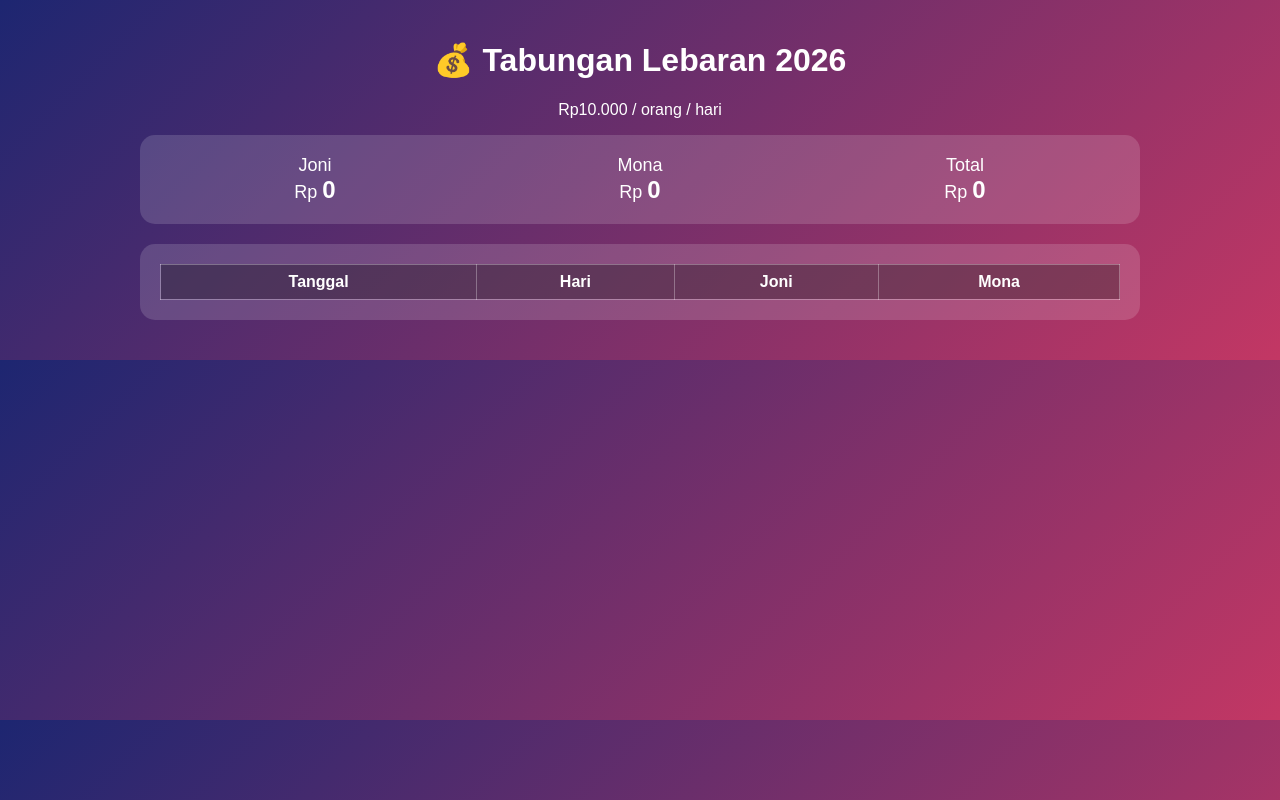
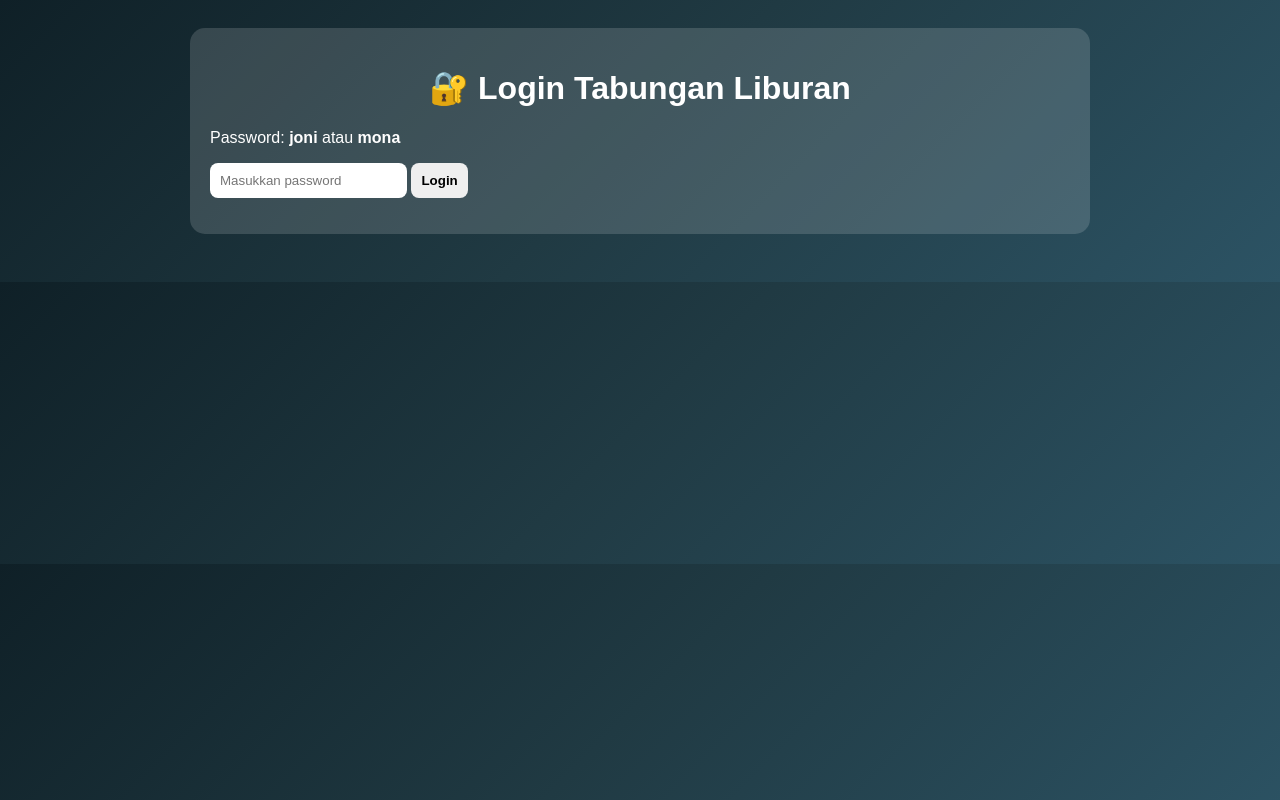
Before and after one commit to Jwfathoni/hbd, a plain HTML site: page index.html in a window 1280 px wide. Drawn offline with Linux system fonts and the light colour scheme; no server answers.

Commit message:
Update index.html

```diff
--- a/index.html
+++ b/index.html
@@ -2,59 +2,58 @@
 <html lang="id">
 <head>
 <meta charset="UTF-8">
-<title>Tabungan Lebaran 2026</title>
+<title>Tabungan Liburan</title>
 
 <style>
 body{
   font-family: Arial, sans-serif;
-  background: linear-gradient(135deg,#1d2671,#c33764);
+  background: linear-gradient(135deg,#0f2027,#203a43,#2c5364);
   color:#fff;
-  margin:0;
   padding:20px;
 }
-.container{max-width:1000px;margin:auto}
-h1{text-align:center}
+.container{max-width:900px;margin:auto}
 .card{
   background:rgba(255,255,255,0.15);
   padding:20px;
   border-radius:15px;
   margin-bottom:20px;
 }
-.summary{
-  display:grid;
-  grid-template-columns:repeat(auto-fit,minmax(200px,1fr));
-  gap:15px;
+h1{text-align:center}
+input,button{
+  padding:10px;
+  border-radius:8px;
+  border:none;
 }
-.summary div{text-align:center;font-size:18px}
-.summary span{font-size:24px;font-weight:bold}
+button{cursor:pointer;font-weight:bold}
 table{width:100%;border-collapse:collapse}
 th,td{
   border:1px solid rgba(255,255,255,0.3);
   padding:8px;
   text-align:center;
 }
-th{background:rgba(0,0,0,0.3)}
 .month-row{
-  background:rgba(0,0,0,0.45);
+  background:rgba(0,0,0,0.4);
   font-weight:bold;
 }
-input[type="checkbox"]{transform:scale(1.3)}
 </style>
 </head>
 
 <body>
 <div class="container">
 
-<h1>💰 Tabungan Lebaran 2026</h1>
-<p style="text-align:center">Rp10.000 / orang / hari</p>
-
-<div class="card summary">
-  <div>Joni<br>Rp <span id="joni">0</span></div>
-  <div>Mona<br>Rp <span id="mona">0</span></div>
-  <div>Total<br>Rp <span id="total">0</span></div>
+<!-- LOGIN -->
+<div class="card" id="loginBox">
+  <h1>🔐 Login Tabungan Liburan</h1>
+  <p>Password: <b>joni</b> atau <b>mona</b></p>
+  <input type="password" id="password" placeholder="Masukkan password">
+  <button onclick="login()">Login</button>
+  <p id="error" style="color:#ff5252"></p>
 </div>
 
-<div class="card">
+<!-- APP -->
+<div class="card" id="app" style="display:none">
+  <h1>🏖️ Tabungan Liburan</h1>
+
   <table>
     <thead>
       <tr>
@@ -72,14 +71,11 @@ input[type="checkbox"]{transform:scale(1.3)}
 
 <script>
 const WORKER_URL = "https://tabunngan.joniwijayaf888.workers.dev/";
-const TOKEN = "TABUNGAN2026";
+let TOKEN = "";
 
 const mulai = new Date("2025-12-26");
 const akhir = new Date("2026-03-20");
-const perHari = 10000;
-
 let data = {};
-const tbody = document.getElementById("tabel");
 
 function namaHari(d){
   return d.toLocaleDateString("id-ID",{weekday:"long"});
@@ -88,15 +84,29 @@ function namaBulan(d){
   return d.toLocaleDateString("id-ID",{month:"long",year:"numeric"});
 }
 
-// LOAD DATA DARI WORKER
-async function loadData(){
+// ===== LOGIN =====
+async function login(){
+  const pass = document.getElementById("password").value;
+  TOKEN = pass;
+
+  try{
     const res = await fetch(WORKER_URL,{
       headers:{ Authorization:`Bearer ${TOKEN}` }
     });
-  return await res.json();
+
+    if(!res.ok) throw "fail";
+
+    document.getElementById("loginBox").style.display="none";
+    document.getElementById("app").style.display="block";
+
+    data = await res.json();
+    render();
+  }catch{
+    document.getElementById("error").textContent="Password salah!";
+  }
 }
 
-// SAVE DATA KE WORKER
+// ===== SAVE =====
 async function saveData(){
   await fetch(WORKER_URL,{
     method:"POST",
@@ -109,16 +119,17 @@ async function saveData(){
 }
 
 function render(){
+  const tbody = document.getElementById("tabel");
   tbody.innerHTML="";
-  let totalJ=0,totalM=0,lastMonth="";
+  let lastMonth="";
 
   for(let d=new Date(mulai); d<=akhir; d.setDate(d.getDate()+1)){
     const t = d.toISOString().split("T")[0];
     const bulan = namaBulan(d);
 
-    if(bulan !== lastMonth){
+    if(bulan!==lastMonth){
       tbody.innerHTML += `<tr class="month-row"><td colspan="4">📆 ${bulan}</td></tr>`;
-      lastMonth = bulan;
+      lastMonth=bulan;
     }
 
     if(!data[t]) data[t]={joni:false,mona:false};
@@ -133,27 +144,14 @@ function render(){
             onchange="toggle('${t}','mona')"></td>
       </tr>
     `;
-
-    if(data[t].joni) totalJ+=perHari;
-    if(data[t].mona) totalM+=perHari;
   }
-
-  joni.textContent = totalJ.toLocaleString("id-ID");
-  mona.textContent = totalM.toLocaleString("id-ID");
-  total.textContent = (totalJ+totalM).toLocaleString("id-ID");
 }
 
 async function toggle(t,n){
-  data[t][n] = !data[t][n];
+  data[t][n]=!data[t][n];
   render();
   await saveData();
 }
-
-// INIT
-(async ()=>{
-  data = await loadData();
-  render();
-})();
 </script>
 
 </body>
```
Lines whose indentation alone changed are shown as unchanged.
